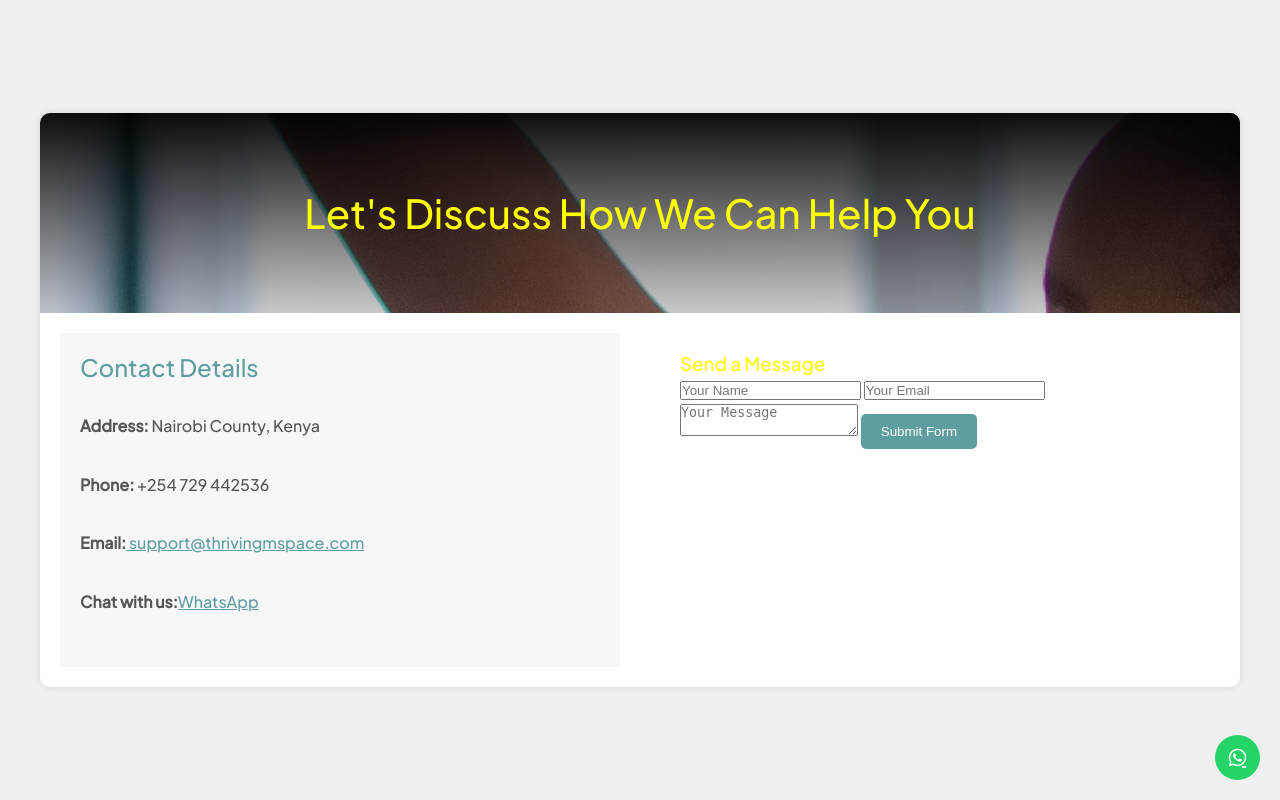
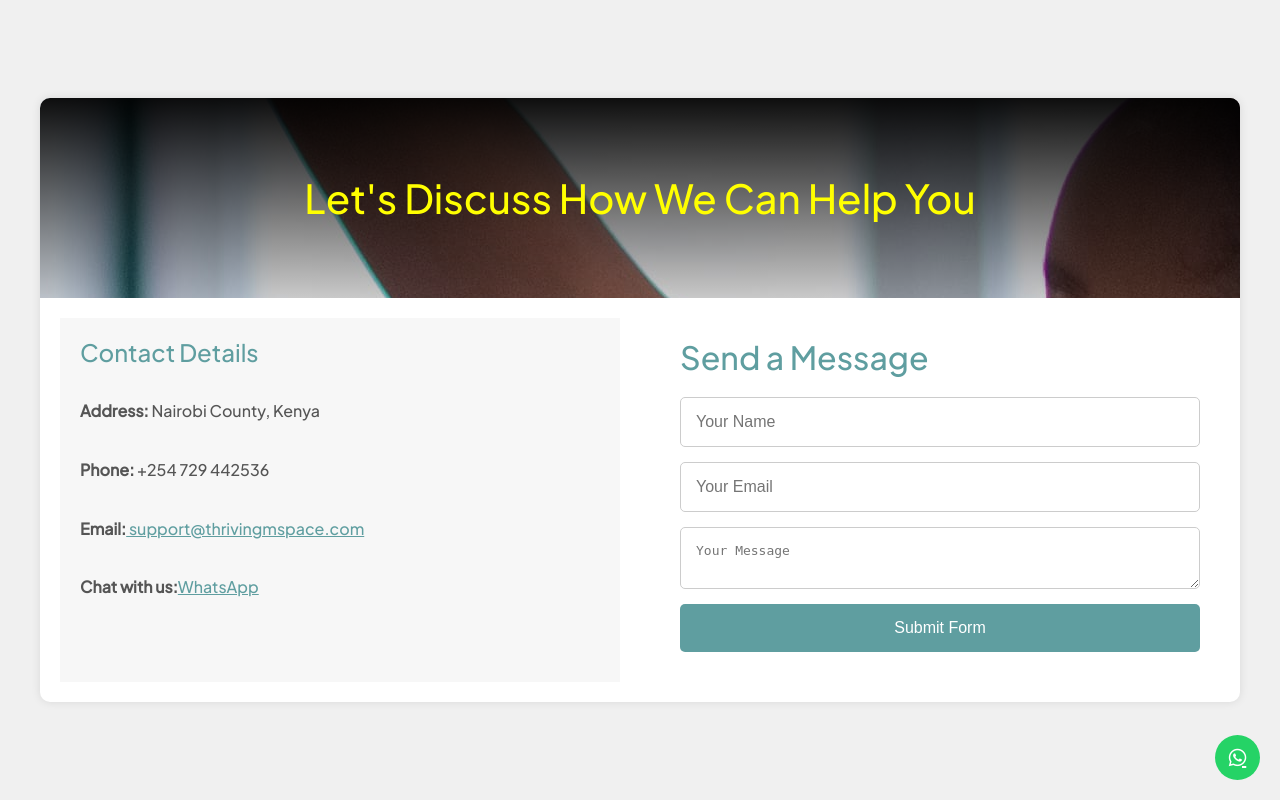
Before and after one commit to JeromeKERICH/LucyKariuki, a PHP site: page /contact.html in a window 1280 px wide. Run offline with PHP 8.4, Linux system fonts and the light colour scheme.

Commit message:
I think Im done

```diff
--- a/contact.css
+++ b/contact.css
@@ -157,49 +157,54 @@ ul {
 }
 
 .contact-form h2 {
-    margin-bottom: 30px;
+    font-size: 2em;
+    margin-bottom: 20px;
     color: cadetblue;
 }
 
-.form-group {
-    position: relative;
-    margin-bottom: 30px;
+.contact-form form {
+    display: flex;
+    flex-direction: column;
 }
 
-.form-group input, .form-group textarea {
-    width: 100%;
-    padding: 10px;
+.contact-form label {
+    color: #333;
+    font-size: 20px;
+}
+
+.contact-form input,
+.contact-form textarea {
+    padding: 15px;
+    margin-bottom: 15px;
     border: 1px solid #ccc;
     border-radius: 5px;
-    outline: none;
-    font-size: 16px;
-    transition: all 0.3s ease;
+    font-size: 1em;
+    width: 100%;
+    box-sizing: border-box;
 }
 
-.form-group label {
-    position: absolute;
-    left: 10px;
-    top: 50%;
-    transform: translateY(-50%);
-    background: #fff;
-    padding: 0 5px;
-    color: #999;
-    pointer-events: none;
-    transition: all 0.3s ease;
+.contact-form button {
+    padding: 15px;
+    background-color: cadetblue;
+    color: white;
+    border: none;
+    border-radius: 5px;
+    cursor: pointer;
+    font-size: 1em;
+    transition: background-color 0.3s ease;
 }
 
-.form-group .message {
+.contact-form button:hover {
+    background-color: var(--c-brand);
+}
+
+.contact-form .message {
     color: var(--c-body);
 }
 
-.form-group input:focus + label,
-.form-group input:not(:placeholder-shown) + label,
-.form-group textarea:focus + label,
-.form-group textarea:not(:placeholder-shown) + label {
-    top: -10px;
-    left: 5px;
-    color: #333;
-    font-size: 12px;
+#status-message {
+    margin-top: 10px;
+    font-size: 14px;
 }
 
 button {
--- a/contact.html
+++ b/contact.html
@@ -31,7 +31,7 @@
 
 
         <div class="contact-form">
-            <h3>Send a Message</h3>
+            <h2>Send a Message</h2>
             <form id="web3form" action="https://api.web3forms.com/submit" method="POST">
                 <input type="hidden" name="access_key" value="05ad1aad-7eb8-4569-98d4-93e109963ae2">
 
--- a/script.js
+++ b/script.js
@@ -81,16 +81,16 @@ document.getElementById('close-form').addEventListener('click', function() {
 document.getElementById('form').addEventListener('submit', function(event) {
     event.preventDefault();
 
-    var form = document.getElementById('form'); // Reference the form element
-    var formContainer = document.getElementById('partnership-form'); // Reference the form container
+    var form = document.getElementById('form');
+    var formContainer = document.getElementById('partnership-form');
 
-    // Hide the form container after submission
+
     formContainer.style.display = 'none';
 
-    // Show success alert
+
     alert('Form submitted successfully!');
 
-    // Reset the form fields after 1 second
+
     setTimeout(function() {
         form.reset();
     }, 1000);
@@ -140,25 +140,7 @@ document.getElementById('service-form-content').addEventListener('submit', funct
 
 
 
-// JavaScript to Toggle Form Visibility
-document.getElementById('show-form-link').addEventListener('click', function(event) {
-    event.preventDefault();
-    var form = document.getElementById('partnership-form');
-    form.style.display = 'block';
-});
 
-document.getElementById('close-form').addEventListener('click', function() {
-    var form = document.getElementById('partnership-form');
-    form.style.display = 'none';
-});
-
-document.getElementById('form').addEventListener('submit', function(event) {
-    event.preventDefault();
-    var form = document.getElementById('partnership-form');
-    form.style.display = 'none';
-    alert('Form submitted successfully!');
-
-});
 
 //Contact section
 
```
